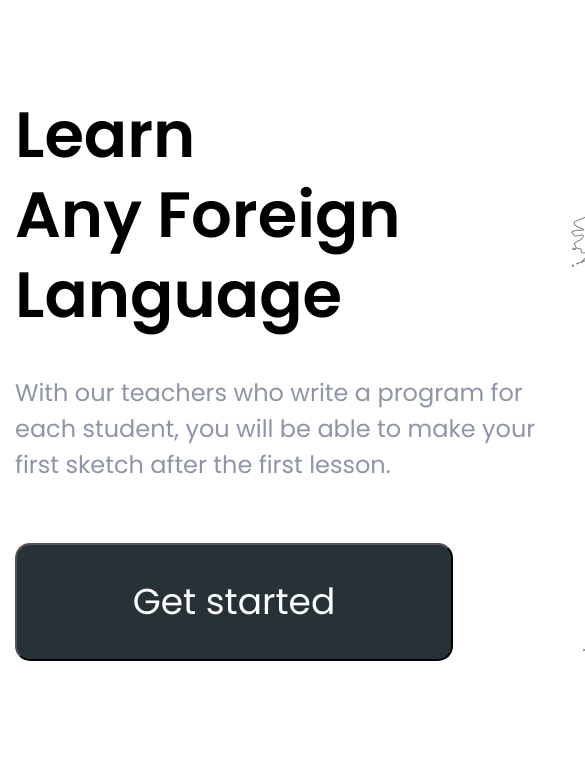
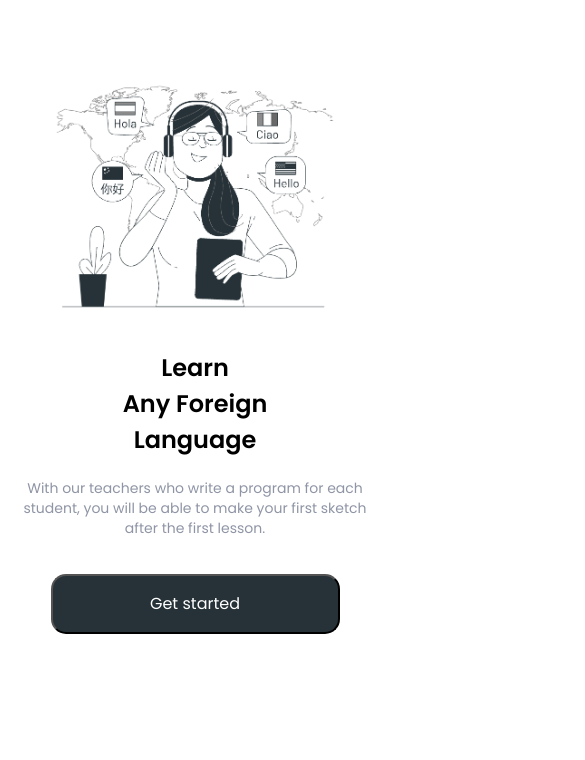
Before and after one commit to kuroptew/school-language, a website: page src/index.html in a window 390 px wide. Shown: the part 84-844 px from the top of the page, 585 px wide, since content can reach past the window. Drawn offline with nearby package versions, Linux system fonts and the light colour scheme; files that its build step writes are made by us from their sources.

Commit message:
add adaptive promo section

```diff
--- a/src/index.html
+++ b/src/index.html
@@ -65,7 +65,7 @@
         </div>
         <img src="./img/main/main-bg.png" alt="School languages" class="main__img" />
       </section>
-      <section class="skills" id="skills">
+      <!-- <section class="skills" id="skills">
         <h2 class="title title_fz48 skills__title">Skills</h2>
         <ul class="skills__list">
           <li class="skills__item skills__item_vertical">
@@ -207,7 +207,7 @@
             <a href="#" class="footer__link">Cookie Policy</a>
           </li>
         </ul>
-      </footer>
+      </footer> -->
     </div>
     <script src="js/script.js"></script>
   </body>
--- a/src/scss/blocks/_main.scss
+++ b/src/scss/blocks/_main.scss
@@ -4,9 +4,6 @@
   align-items: center;
   min-height: 711px;
   padding-top: 50px;
-  // background-image: url("../../img/main/main-bg.png");
-  // background-position: right 0;
-  // background-repeat: no-repeat;
 
   &__wrapper {
     max-width: 530px;
@@ -16,13 +13,13 @@
     position: relative;
     padding-top: 0px;
     background-image: url("../../icons/light-bulb.png");
+    background-size: 85px 85px;
     background-position: 440px 100px;
     background-repeat: no-repeat;
   }
 
   &__descr {
     margin-top: 40px;
-    width: 530px;
     color: $dark-grey;
     font-size: 24px;
     font-weight: 400;
--- a/src/scss/blocks/_media.scss
+++ b/src/scss/blocks/_media.scss
@@ -29,6 +29,50 @@
       height: 50px;
       font-size: 18px;
       line-height: 27px;
+    }
+  }
+
+  .title {
+    &_fz64 {
+      font-size: 48px;
+      line-height: 64px;
+    }
+  }
+
+  .main {
+    min-height: 500px;
+
+    &__wrapper {
+      max-width: 410px;
+    }
+
+    &__title {
+      background-size: 59px 59px;
+      background-position: 300px 100px;
+    }
+
+    &__descr {
+      margin-top: 27px;
+      font-size: 20px;
+      line-height: 30px;
+    }
+
+    &__btn {
+      margin-top: 32px;
+    }
+
+    &__img {
+      width: 460px;
+      height: 460px;
+    }
+  }
+
+  .btn {
+    &_big {
+      width: 298px;
+      height: 80px;
+      font-size: 24px;
+      line-height: 36px;
     }
   }
 }
@@ -88,6 +132,46 @@
   .hamburger {
     display: flex;
   }
+
+  .title {
+    &__fz64 {
+      font-size: 36px;
+      line-height: 45px;
+    }
+  }
+
+  .main {
+    min-height: 460px;
+
+    &__wrapper {
+      max-width: 335px;
+    }
+
+    &__title {
+      background-size: 51px 51px;
+      background-position: 295px 125px;
+    }
+
+    &__descr {
+      margin-top: 25px;
+      font-size: 16px;
+      line-height: 24px;
+    }
+
+    &__img {
+      width: 352px;
+      height: 352px;
+    }
+  }
+
+  .btn {
+    &_big {
+      width: 236px;
+      height: 65px;
+      font-size: 18px;
+      line-height: 27px;
+    }
+  }
 }
 
 @media screen and (max-width: 766px) {
@@ -101,6 +185,46 @@
 
     span {
       height: 3.35px;
+    }
+  }
+
+  .main {
+    padding-top: 20px;
+    flex-direction: column;
+    gap: 17px;
+    min-height: none;
+
+    &__wrapper {
+      order: 1;
+      max-width: 100%;
+    }
+
+    &__title {
+      text-align: center;
+      background-image: none;
+    }
+
+    &__descr {
+      margin-top: 25px;
+      text-align: center;
+    }
+
+    &__btn {
+      display: block;
+      margin: 36px auto 0 auto;
+    }
+
+    &__img {
+      order: 0;
+      width: 424px;
+      height: 424px;
+    }
+  }
+
+  .btn {
+    &_big {
+      width: 305px;
+      height: 75px;
     }
   }
 }
@@ -119,4 +243,44 @@
     width: 33.53px;
     height: 19px;
   }
+
+  .title {
+    &_fz64 {
+      font-size: 24px;
+      line-height: 36px;
+    }
+  }
+
+  .main {
+    padding-top: 36px;
+
+    &__wrapper {
+      max-width: 100%;
+    }
+
+    &__descr {
+      margin-top: 20px;
+      font-size: 14px;
+      line-height: 20px;
+    }
+
+    &__btn {
+      display: block;
+      margin: 36px auto 0 auto;
+    }
+
+    &__img {
+      width: 300px;
+      height: 300px;
+    }
+  }
+
+  .btn {
+    &_big {
+      width: 289px;
+      height: 60px;
+      font-size: 16px;
+      line-height: 24px;
+    }
+  }
 }
```
Also changed, not shown: dist/css/style.min.css, dist/index.html.
